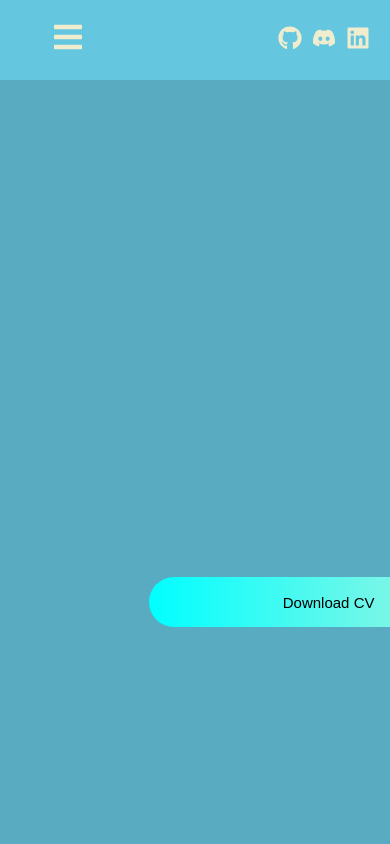
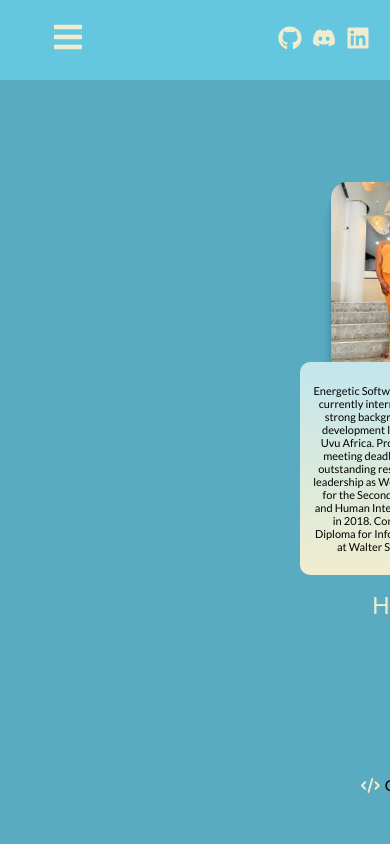
Before and after one commit to Sikhuphela/Port, a React (Create React App) app: page /about in a window 390 px wide. Shown: the top 844 px of the page. Built offline with nearby package versions, Linux system fonts and the light colour scheme.

Commit message:
added responsiveness to about me image ant the paragraph

```diff
--- a/src/Pages/About.css
+++ b/src/Pages/About.css
@@ -6,7 +6,6 @@
   min-height: 100vh;
   padding: 20px;
   width: 150vh;
-
 }
 
 .about .group {
@@ -16,19 +15,51 @@
   max-width: 100%;
   left: -200px;
   padding: 20px;
-
-
 }
 
 .about .IMG {
-    height:493px;
+  height: 93px; /* Adjusted height */
+  width: calc(100% - 200px); /* Adjusted width */
   left: -4px;
   object-fit: cover;
   position: absolute;
   top: 12px;
-    width: 100%;
   border-radius: 20px;
 }
+
+
+
+@media screen and (max-width: 768px) {
+  .about .group {
+    height: 200px;
+    margin-top: -500px;
+    left: -200px; /* Adjust position for smaller screens */
+  }
+
+  .about .IMG {
+    height: 50px; /* Adjust height for smaller screens */
+    width: 20px; /* Adjust width for smaller screens */
+    left: -400px; /* Adjust position for smaller screens */
+    border-radius: 0; /* Remove border radius for smaller screens */
+  }
+
+  .about .cooking,
+  .about .div,
+  .about .text-wrapper-2,
+  .about .text-wrapper-3,
+  .about .text-wrapper-4,
+  .about .text-wrapper-5,
+  .about .group-2,
+  .about .btn {
+    position: static; /* Change position to static for smaller screens */
+    width: 100%;
+    text-align: center;
+    margin: 0 auto;
+    margin-top: 0; /* Remove margin-top for smaller screens */
+    margin-left: 0; /* Remove margin-left for smaller screens */
+  }
+}
+
   .about .overlap {
     height: 30px;
     left: 481px;
@@ -132,13 +163,7 @@
     width: 162px;
   }
 
-  .about .group-2 {
-    height: 26px;
-    left: 461px;
-    position: absolute;
-    top: 504px;
-    width: 192px;
-}
+
 
 .about .btn {
     color: #000000;
@@ -384,46 +409,55 @@
   }
   @media screen and (max-width: 768px) {
     .about .group {
-      height: 700px;
-      left: 0; /* Adjust position for smaller screens */
+      height: 200px;
+      margin-top: -500px;
+      left: -200px; /* Adjust position for smaller screens */
     }
-
-    .about .IMG {
-      height: auto; /* Adjust height for smaller screens */
+    .card-1 {
+      height: 200px;
+      width: 150px;
+      margin-left: -30px;
+      margin-top: 10px;
+    }
+    .about .btn{
+      position: static;
       width: 100%;
-      left: 0; /* Adjust position for smaller screens */
-      border-radius: 0; /* Remove border radius for smaller screens */
+      font-size: 12px;
+      text-align: center;
+      margin: 0 auto;
+      margin-top: 250px;
+      margin-left: 0;
     }
-
-    .about .cooking {
-      position: static; /* Change position to static for smaller screens */
+    .about .div{
+      position: static;
       width: 100%;
       text-align: center;
-      margin: 20px auto;
+      margin: 0 auto;
+      margin-top: 200px;
+      margin-left: 0px;
     }
+    .card{
+      position: static;
+      font-size: 11px;
+      width: 50%;
+      text-align: center;
+      margin: 0 auto;
+      margin-left: -470px;
+      margin-top: -625px;
 
-    .about .div {
-      left: 0; /* Adjust position for smaller screens */
-      width: 100%;
-      text-align: center;
     }
-
+    .about .cooking,
     .about .text-wrapper-2,
     .about .text-wrapper-3,
     .about .text-wrapper-4,
-    .about .text-wrapper-5 {
-      position: static; /* Change position to static for smaller screens */
+    .about .text-wrapper-5,
+    .about .group-2 {
+      position: static;
       width: 100%;
       text-align: center;
+      margin: 0 auto;
+      margin-top: 20px;
+      margin-left: 0px;
     }
 
-    .about .group-2 {
-      position: static; /* Change position to static for smaller screens */
-      width: 100%;
   }
-
-    .about .btn {
-      position: static; /* Change position to static for smaller screens */
-      width: 100%;
-    }
-  }
```
Lines whose indentation alone changed are shown as unchanged.
